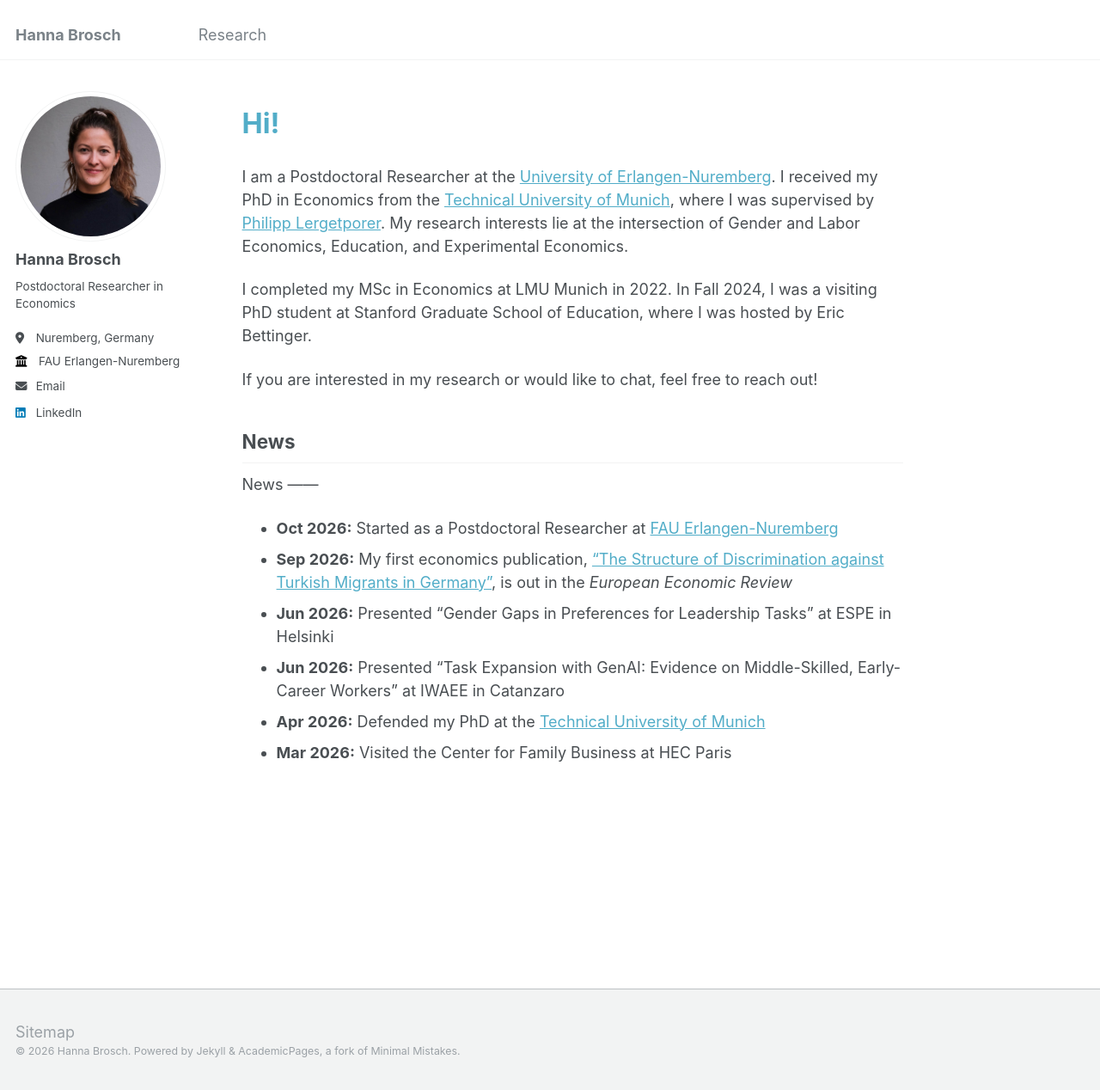
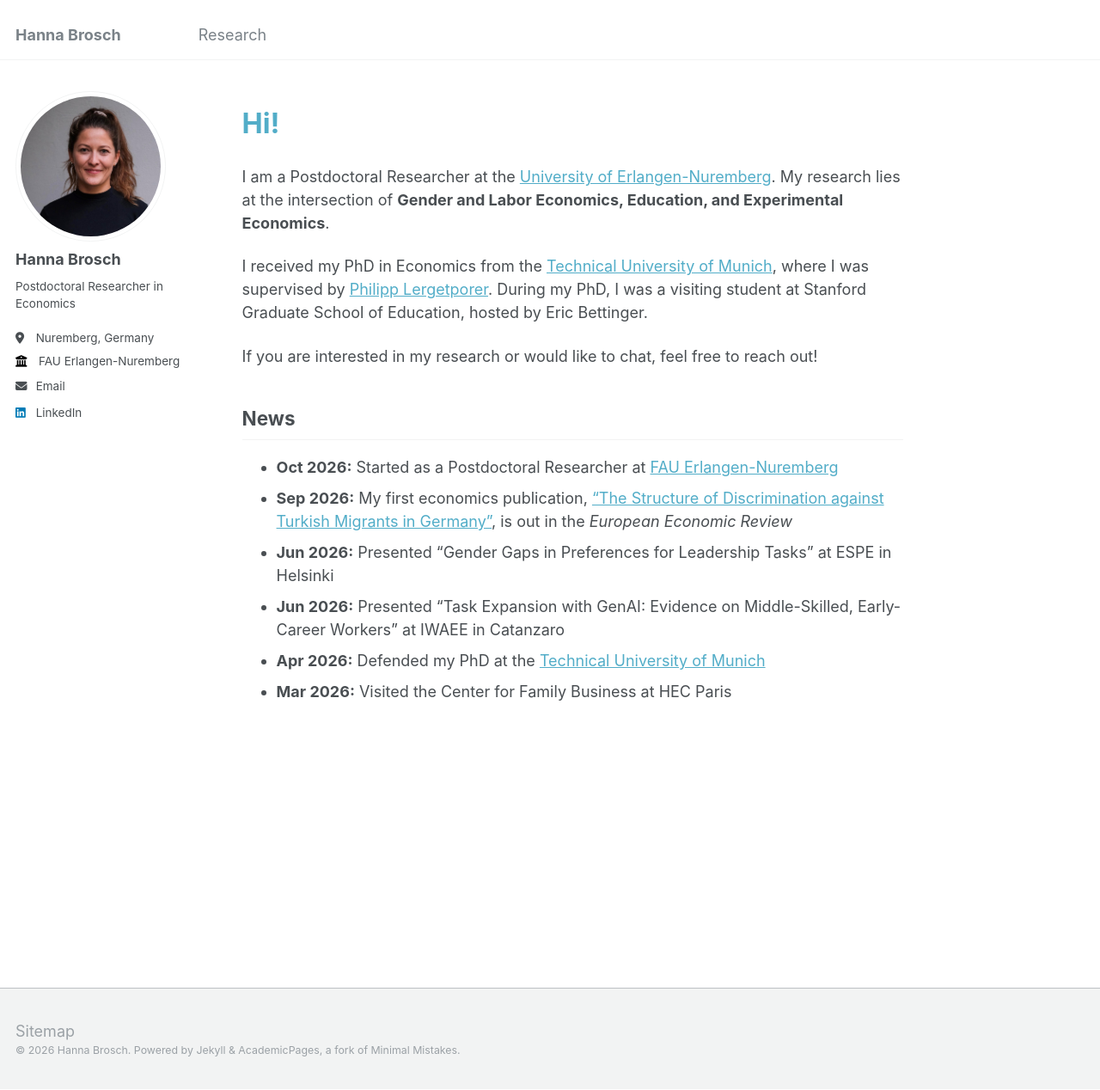
Before and after one commit to HannaBrosch/hannabrosch.github.io, a Jekyll site: the page built from _pages/about.md, in a window 1280 px wide and 1268 px high. Shown: the whole window at 86% size. Built offline with Jekyll 4.4.1, drawn with Linux system fonts in a browser that asks for light colours.

Commit message:
Revise about page content for clarity and focus
Updated the about page to refine research interests and educational background.

```diff
--- a/_pages/about.md
+++ b/_pages/about.md
@@ -9,15 +9,13 @@ redirect_from:
 
 <span style="font-size: 1.8em; font-weight: bold; color: #52adc8;">Hi!</span>
 
-I am a Postdoctoral Researcher at the [University of Erlangen-Nuremberg](https://www.wipo.wiso.rw.fau.de/). I received my PhD in Economics from the [Technical University of Munich](https://www.mgt.tum.de/global-center-for-family-enterprise/), where I was supervised by [Philipp Lergetporer](https://sites.google.com/lergetporer.at/philipplergetporereconomics). My research interests lie at the intersection of Gender and Labor Economics, Education, and Experimental Economics.
+I am a Postdoctoral Researcher at the [University of Erlangen-Nuremberg](https://www.wipo.wiso.rw.fau.de/). My research lies at the intersection of **Gender and Labor Economics, Education, and Experimental Economics**.
 
-I completed my MSc in Economics at LMU Munich in 2022. In Fall 2024, I was a visiting PhD student at Stanford Graduate School of Education, where I was hosted by Eric Bettinger.
+I received my PhD in Economics from the [Technical University of Munich](https://www.mgt.tum.de/global-center-for-family-enterprise/), where I was supervised by [Philipp Lergetporer](https://sites.google.com/lergetporer.at/philipplergetporereconomics). During my PhD, I was a visiting student at Stanford Graduate School of Education, hosted by Eric Bettinger.
 
 If you are interested in my research or would like to chat, feel free to reach out!
 
 
-News
-------
 News
 ------
 - **Oct 2026:** Started as a Postdoctoral Researcher at [FAU Erlangen-Nuremberg](https://www.wipo.wiso.rw.fau.de/)
```
